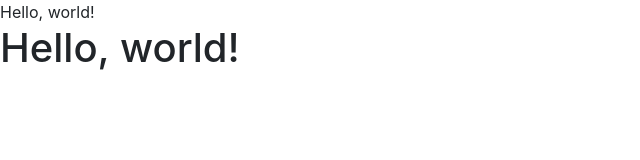
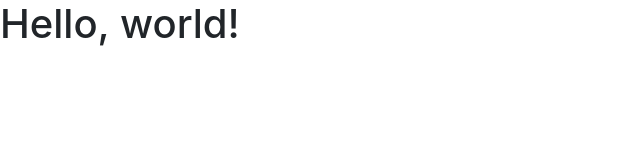
Before and after one commit to bsteinkirchner/bootstrap-boilerplate, a plain HTML site: page index.html in a window 1280 px wide. Shown: the whole page, without its empty margins (0-640 px from the left). Drawn offline with nearby package versions, Linux system fonts and the light colour scheme.

Commit message:
next commit

```diff
--- a/index.html
+++ b/index.html
@@ -7,7 +7,7 @@
 
     <!-- Bootstrap CSS -->
     <link rel="stylesheet" href="https://cdn.jsdelivr.net/npm/bootstrap@4.5.3/dist/css/bootstrap.min.css" integrity="sha384-TX8t27EcRE3e/ihU7zmQxVncDAy5uIKz4rEkgIXeMed4M0jlfIDPvg6uqKI2xXr2" crossorigin="anonymous">
-    <link rel="stylesheet" href="CSS/index.css"
+    <link rel="stylesheet" href="CSS/index.css">
 
     <title>Hello, world!</title>
   </head>
```
